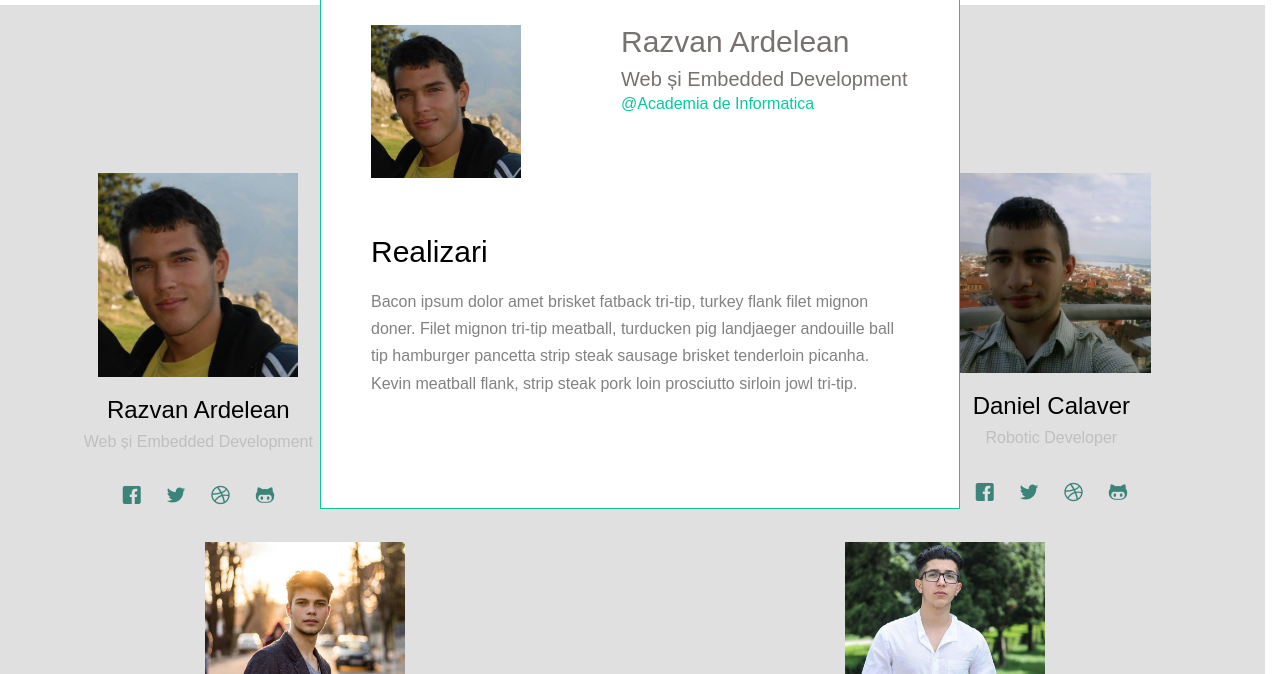
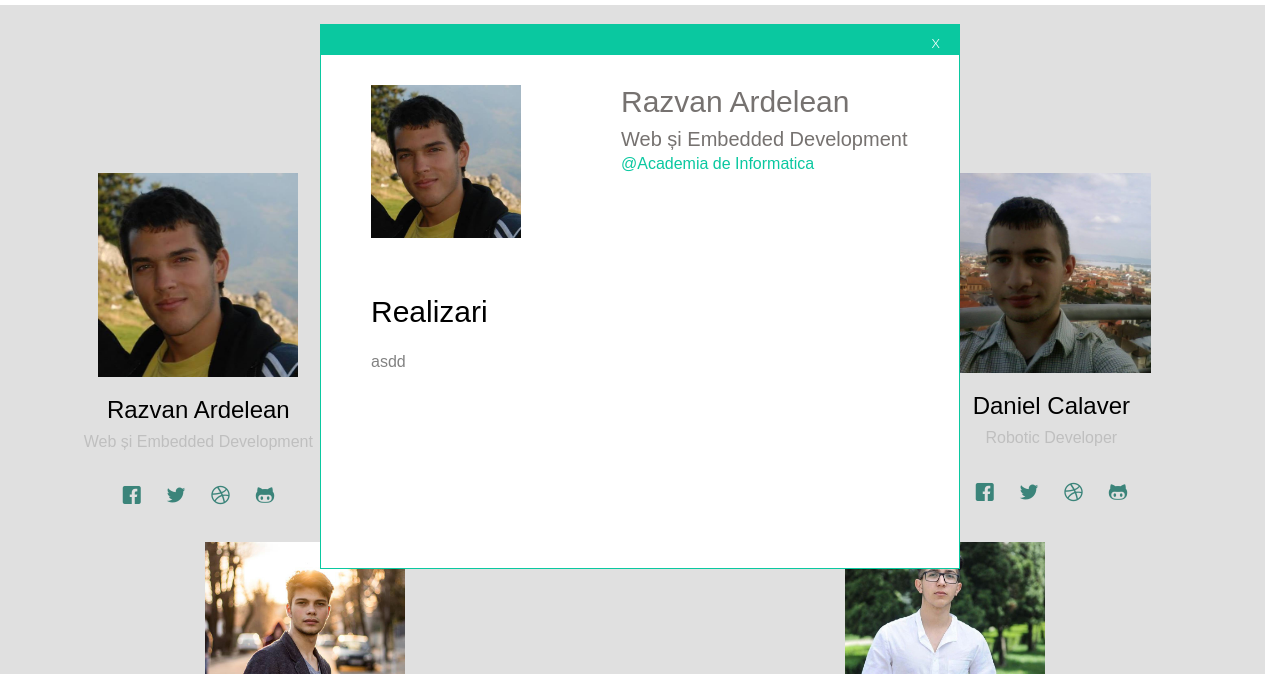
Before and after one commit to alex1gtp/academiadeinfosite, a plain HTML site: page instructori.html in a window 1280 px wide. Both pictures are taken after a click on the picture 198 px from the left and 1251 px from the top of the page. Shown: the part 977-1651 px from the top of the page. Drawn offline with Linux system fonts and the light colour scheme; files whose address does not match are found by name.

Commit message:
instructori page

```diff
--- a/instructori.html
+++ b/instructori.html
@@ -300,10 +300,7 @@
 
 			<div id="sectionTwo">
 				<h2>Realizari</h2>
-				<p>Bacon ipsum dolor amet brisket fatback tri-tip, turkey flank filet mignon doner.
-					Filet mignon tri-tip meatball, turducken pig landjaeger andouille ball tip hamburger
-					 pancetta strip steak sausage brisket tenderloin picanha. Kevin meatball flank,
-					 strip steak pork loin prosciutto sirloin jowl tri-tip.
+				<p>asdd
 				 </p>
 			</div>
 
@@ -359,7 +356,7 @@
 	<script>
 	function showPopUp(imgId,nume,specializare){
 
-		$("#popUpBox").animate({top:'90px'},100)
+		$("#popUpBox").animate({top:'150px'},150)
 		$("#instructorImage").attr('src',imgId);
 		$("#instructor").text(nume);
 		$("#specializare").text(specializare);
```
